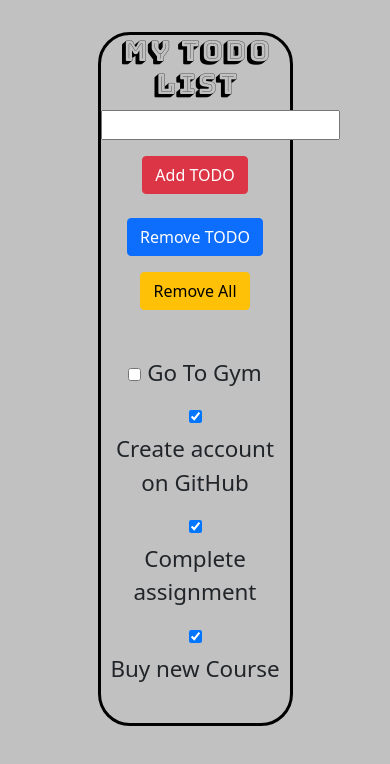
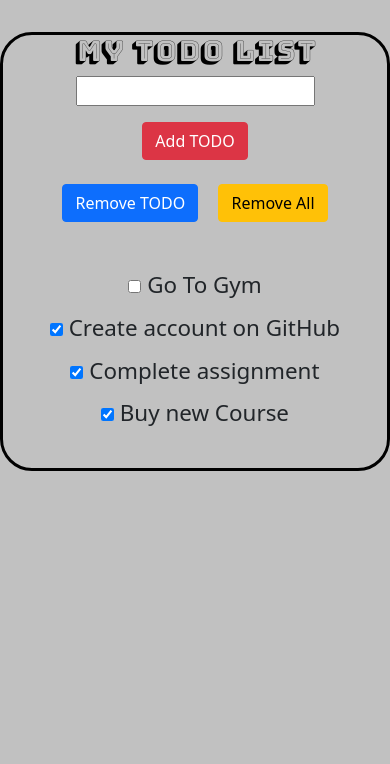
Before and after one commit to pravinjadhav0127/todo-app, a plain HTML site: page index.html in a window 390 px wide. Drawn offline with nearby package versions, Linux system fonts and the light colour scheme.

Commit message:
added media query for width

```diff
--- a/style.css
+++ b/style.css
@@ -59,3 +59,10 @@ body{
 .visual{
     opacity: 1 !important;
 }
+
+@media only screen and (max-width: 768px) {
+
+    body {
+        width: 100%;
+    }
+}
```
Also changed, not shown: index.html (line endings or trailing spaces), script.js (line endings or trailing spaces).
